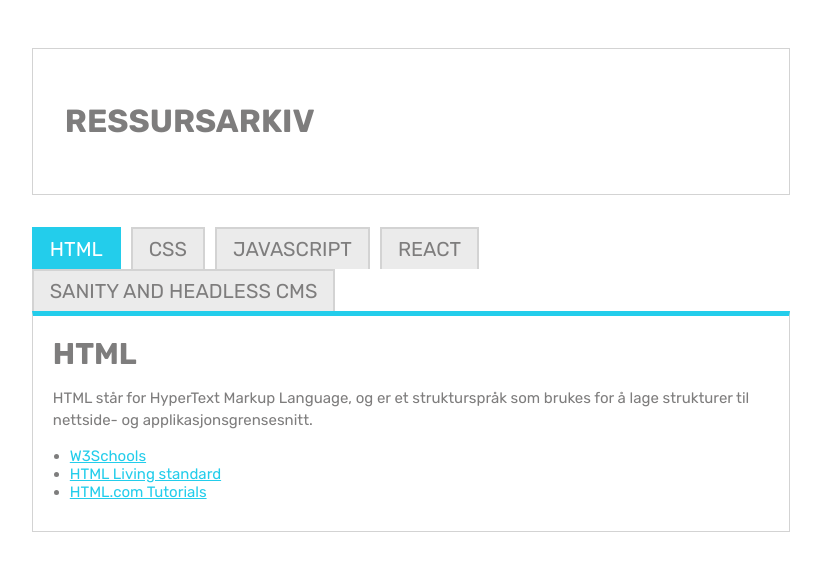
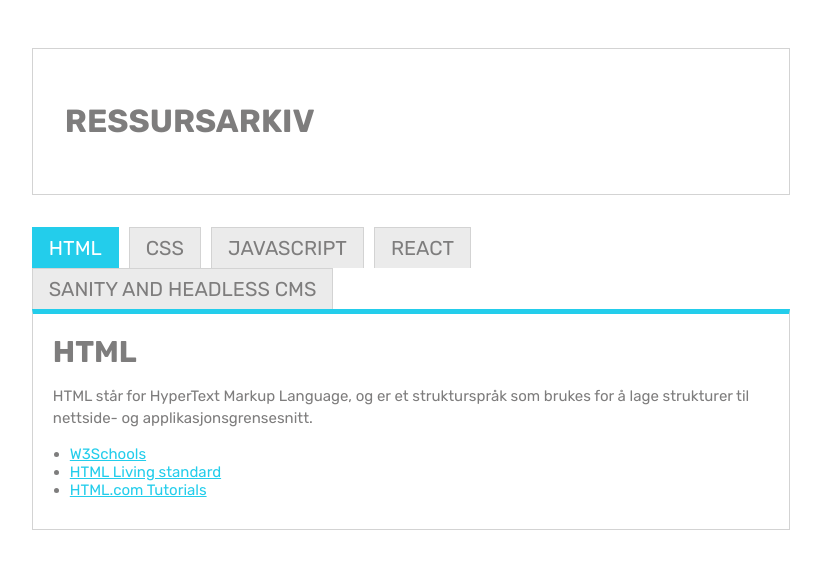
Before and after one commit to PattyMakes/uin23ak2_resource_layout_cuic, a plain HTML site: page index.html in a window 1280 px wide. Shown: the whole page, without its empty margins (229-1050 px from the left). Drawn offline with Linux system fonts and the light colour scheme.

Commit message:
Update websidestyle.css

```diff
--- a/websidestyle.css
+++ b/websidestyle.css
@@ -1,3 +1,4 @@
+/* took inspiration fra Lego Dudes oppgaven vi hadde i timen, å gjorde om til mitt eget */
 @import url('https://fonts.googleapis.com/css2?family=Rubik:wght@400;600;700&display=swap');
 
 :root {
@@ -60,9 +61,9 @@ header {
     text-transform: uppercase;
     transition: ease-in-out .4s;
     margin-right: 10px;
-    border-top: 2px solid var(--lightgray);
-    border-left: 2px solid var(--lightgray);
-    border-right: 2px solid var(--lightgray);
+    border-top: 1px solid var(--lightgray);
+    border-left: 1px solid var(--lightgray);
+    border-right: 1px solid var(--lightgray);
     background-color:#ebebeb;
 }
 
```
